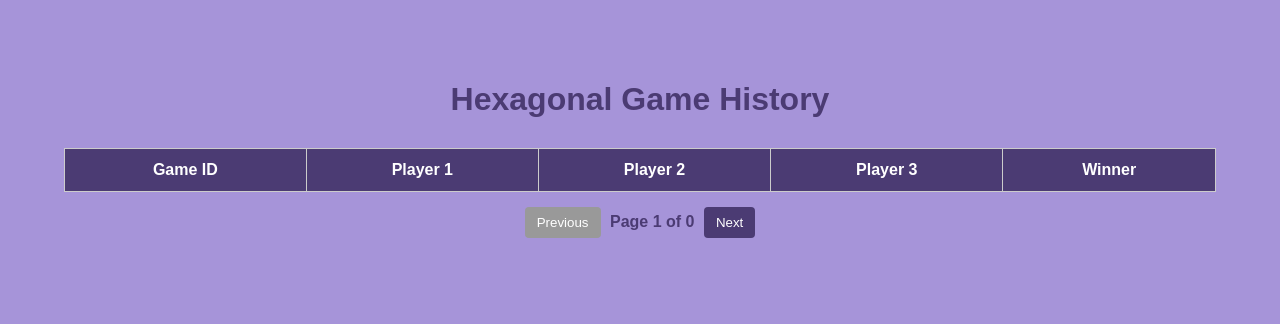
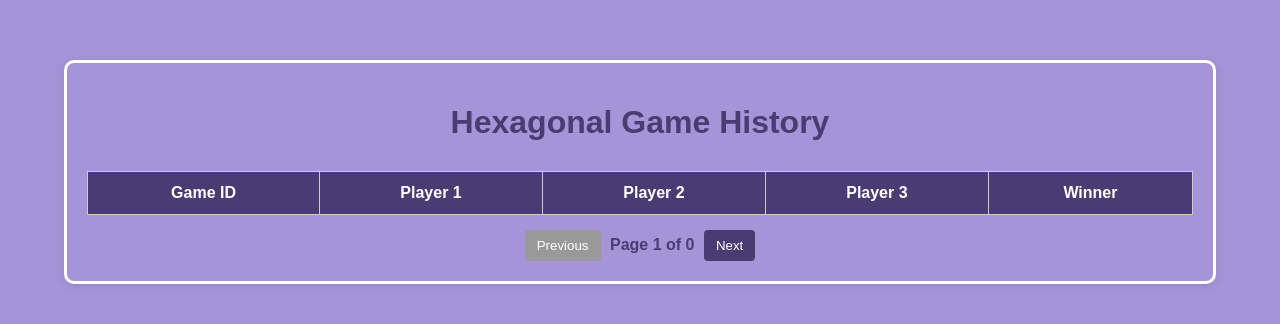
Before and after one commit to R1234adha/Hexa-Game, a plain HTML site: page history.html in a window 1280 px wide. Drawn offline with Linux system fonts and the light colour scheme.

Commit message:
Update - 18 - '2 container HY

```diff
--- a/history.html
+++ b/history.html
@@ -16,6 +16,14 @@
       background-color: transparent;
       padding: 20px;
       border-radius: 10px;
+    }
+    .inner-container {
+      background-color:transparent;
+      padding: 20px;
+      border-radius: 10px;
+      box-shadow: 0 2px 10px rgba(0, 0, 0, 0.1);
+       text-align: center;
+       border: 3px solid #ffffff;
     }
 
     h1 {
@@ -72,6 +80,7 @@
 </head>
 <body>
   <div class="container">
+    <div class="inner-container">
     <h1>Hexagonal Game History</h1>
     <table id="resultsTable">
       <thead>
@@ -93,7 +102,7 @@
       <button onclick="nextPage()" id="nextBtn">Next</button>
     </div>
   </div>
-
+  </div>
   <script>
     const rowsPerPage = 10;
     let currentPage = 1;
```
